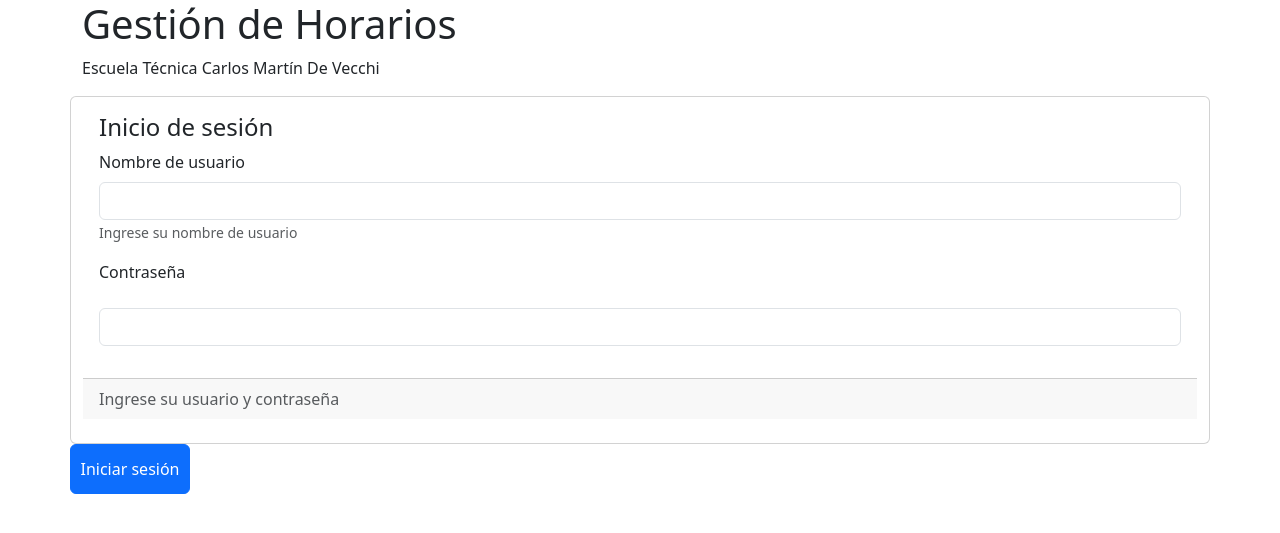
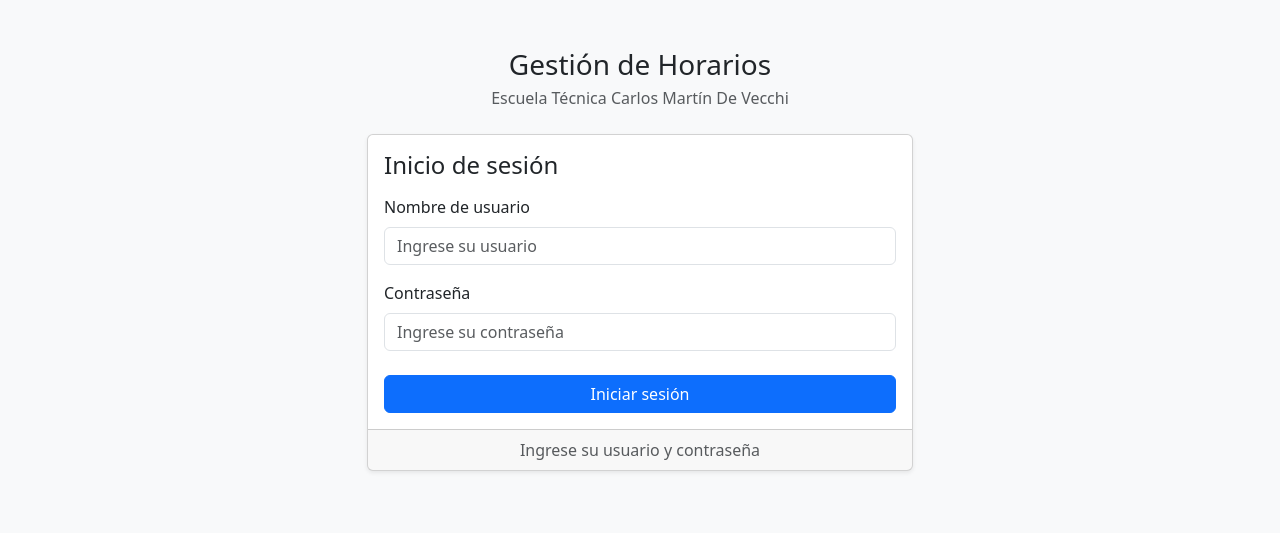
Before and after one commit to ScheduleManagerutu/Gestion_Academica, a PHP site: page / in a window 1280 px wide. Shown: the top 533 px of the page. Run offline with PHP 8.4, Linux system fonts and the light colour scheme.

Commit message:
Funcionamiento del inicio de sesión

```diff
--- a/index.php
+++ b/index.php
@@ -1,107 +1,112 @@
+<?php
+session_start();
+
+// 1. Credenciales fijas
+$usuario_correcto = "AdminG";
+$clave_correcta   = "UTUG26";
+
+$error = "";
+
+// 2. Procesar cuando el formulario se envía mediante POST
+if ($_SERVER["REQUEST_METHOD"] === "POST") {
+
+    // Capturar lo que envió el formulario usando los nombres del input (name="usuario" y name="password")
+    $usuario_ingresado = isset($_POST['usuario']) ? trim($_POST['usuario']) : '';
+    $clave_ingresada   = isset($_POST['password']) ? trim($_POST['password']) : '';
+
+    // Validar si coinciden las credenciales
+    if ($usuario_ingresado === $usuario_correcto && $clave_ingresada === $clave_correcta) {
+
+        // Exito: Guardamos la sesión y redirigimos al sistema de horarios
+        $_SESSION['autenticado'] = true;
+        header("Location: secciones/index.php");
+        exit();
+
+    } else {
+
+        // Error: Marcamos la sesión como no autenticada y preparamos el mensaje
+        $_SESSION['autenticado'] = false;
+        $error = "Usuario o contraseña incorrectos.";
+
+    }
+}
+?>
 <!doctype html>
-<html lang="en" data-bs-theme="light">
+<html lang="es" data-bs-theme="light">
     <head>
         <title>Gestión de Horarios</title>
-        <!-- Required meta tags -->
         <meta charset="utf-8" />
         <meta name="viewport" content="width=device-width, initial-scale=1" />
 
-        <!-- Bootstrap CSS v5.3.8 -->
+        <!-- Bootstrap CSS -->
         <link
-            href="https://cdn.jsdelivr.net/npm/bootstrap@5.3.8/dist/css/bootstrap.min.css"
+            href="https://cdn.jsdelivr.net/npm/bootstrap@5.3.0/dist/css/bootstrap.min.css"
             rel="stylesheet"
-            integrity="sha384-sRIl4kxILFvY47J16cr9ZwB07vP4J8+LH7qKQnuqkuIAvNWLzeN8tE5YBujZqJLB"
-            crossorigin="anonymous"
         />
     </head>
 
-    <body>
-        <header>
-            <!-- place navbar here -->
-        </header>
-        <main></main>
-        <footer>
-            <!-- place footer here -->
-        </footer>
-        <!-- Bootstrap JavaScript Bundle (includes Popper) -->
-        <script
-            src="https://cdn.jsdelivr.net/npm/bootstrap@5.3.8/dist/js/bootstrap.bundle.min.js"
-            integrity="sha384-FKyoEForCGlyvwx9Hj09JcYn3nv7wiPVlz7YYwJrWVcXK/BmnVDxM+D2scQbITxI"
-            crossorigin="anonymous"
-        ></script>
-    </body>
+    <body class="bg-light">
 
- <div class="container">
-    <div class="row">
-        <div class="col-md-8">
-            <h1>Gestión de Horarios</h1>
+        <div class="container mt-5">
+            <div class="row justify-content-center">
 
-            <p>Escuela Técnica Carlos Martín De Vecchi</p>
+                <div class="col-md-6">
+                    <h1 class="h3 text-center mb-1">Gestión de Horarios</h1>
+                    <p class="text-muted text-center mb-4">Escuela Técnica Carlos Martín De Vecchi</p>
 
-            <form action="secciones/index.php" method="post">
+                    <!-- Formulario con action apuntando a sí mismo mediante POST -->
+                    <form action="" method="POST">
 
+                        <div class="card shadow-sm">
+                            <div class="card-body">
+                                <h4 class="card-title mb-3">Inicio de sesión</h4>
+
+                                <!-- Alerta dinámica si la contraseña es incorrecta -->
+                                <?php if (!empty($error)): ?>
+                                    <div class="alert alert-danger" role="alert">
+                                        <?php echo htmlspecialchars($error); ?>
                                     </div>
-
-
-
-        <div class="card">
-
-            <div class="card-body">
-
-                <h4 class="card-title">Inicio de sesión</h4>
+                                <?php endif; ?>
 
                                 <div class="mb-3">
-    <label for="" class="form-label">Nombre de usuario </label>
-
+                                    <label for="usuario" class="form-label">Nombre de usuario</label>
                                     <input
                                         type="text"
                                         class="form-control"
-        name="docente"
-        id="docente"
-        aria-describedby="helpId"
-        placeholder=""
+                                        name="usuario"
+                                        id="usuario"
+                                        placeholder="Ingrese su usuario"
+                                        required
+                                    />
+                                </div>
 
-    />
-
-    <small id="helpId" class="form-text text-body-secondary"
-        >Ingrese su nombre de usuario</small
-
-    >
-
-    <p>
-    <p>
-    <label for="" class="form-label">Contraseña</label>
-
-    <p>
+                                <div class="mb-3">
+                                    <label for="password" class="form-label">Contraseña</label>
                                     <input
                                         type="password"
                                         class="form-control"
-        name="contraseña"
-        id="contraseña"
-        aria-describedby="helpId"
-        placeholder=""
+                                        name="password"
+                                        id="password"
+                                        placeholder="Ingrese su contraseña"
+                                        required
                                     />
-
-
                                 </div>
 
-
-
-
+                                <button type="submit" class="btn btn-primary w-100 mt-2">Iniciar sesión</button>
                             </div>
 
-            <div class="card-footer text-body-secondary">Ingrese su usuario y contraseña</div>
-
-            <br>
-
+                            <div class="card-footer text-body-secondary text-center">
+                                Ingrese su usuario y contraseña
                             </div>
-
-        <button type="submit" class="btn btn-primary" style="width: 120px; height: 50px; padding: 4px 8px; font-size: 16px;">Iniciar sesión</button>
-
-
-
                         </div>
 
                     </form>
+                </div>
 
+            </div>
+        </div>
+
+        <!-- Bootstrap JS Bundle -->
+        <script src="https://cdn.jsdelivr.net/npm/bootstrap@5.3.0/dist/js/bootstrap.bundle.min.js"></script>
+    </body>
 </html>
--- a/style.css
+++ b/style.css
@@ -197,6 +197,9 @@
   /* Celdas de clase (donde luego se asignará un docente) */
   tbody td.celda {
     cursor: pointer;
+
+    ;
+
   }
   tbody td.celda:hover {
     background: #fdf6e8;
```
Also changed, not shown: 1 other file. Lines whose indentation alone changed are shown as unchanged.
